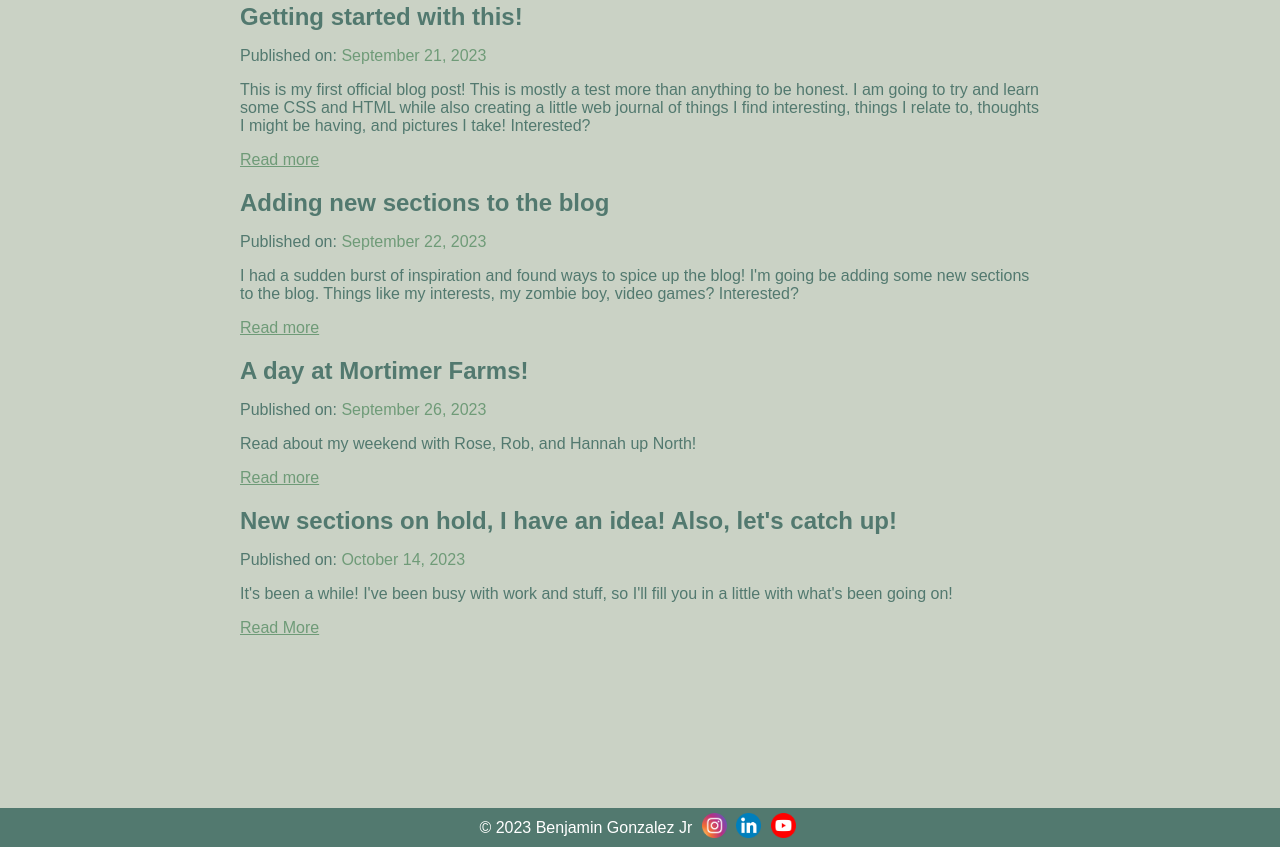
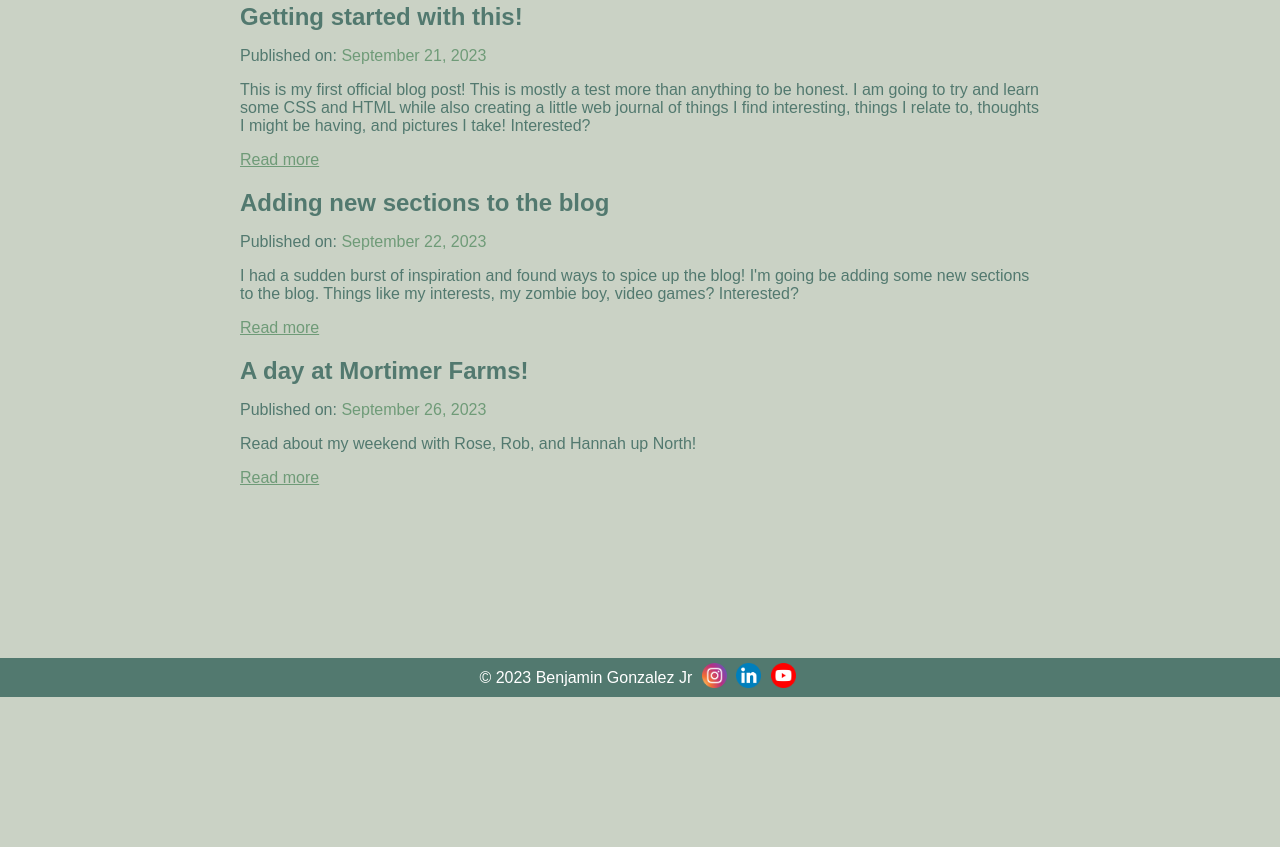
Before and after one commit to bengonzal/bengonzal.github.io, a plain HTML site: page index.html in a window 1280 px wide. Shown: the part 838-1685 px from the top of the page. After the commit the page ends 1535 px from the top, so only its background shows below. Drawn offline with Linux system fonts and the light colour scheme.

Commit message:
removed a duplicate post

```diff
--- a/index.html
+++ b/index.html
@@ -68,12 +68,6 @@
                 <p>Read about my weekend with Rose, Rob, and Hannah up North!</p>
                 <a href="blog_posts/9_26_2023.html">Read more</a>
             </article>
-            <article class="post">
-                <h2>New sections on hold, I have an idea! Also, let's catch up!</h2>
-                <p>Published on: <time datetime="2023-10-14">October 14, 2023</time></p>
-                <p>It's been a while! I've been busy with work and stuff, so I'll fill you in a little with what's been going on!</p>
-                <a href="blog_posts/post4.html">Read More</a>
-            </article>
         </section>
     </main>
 
```
